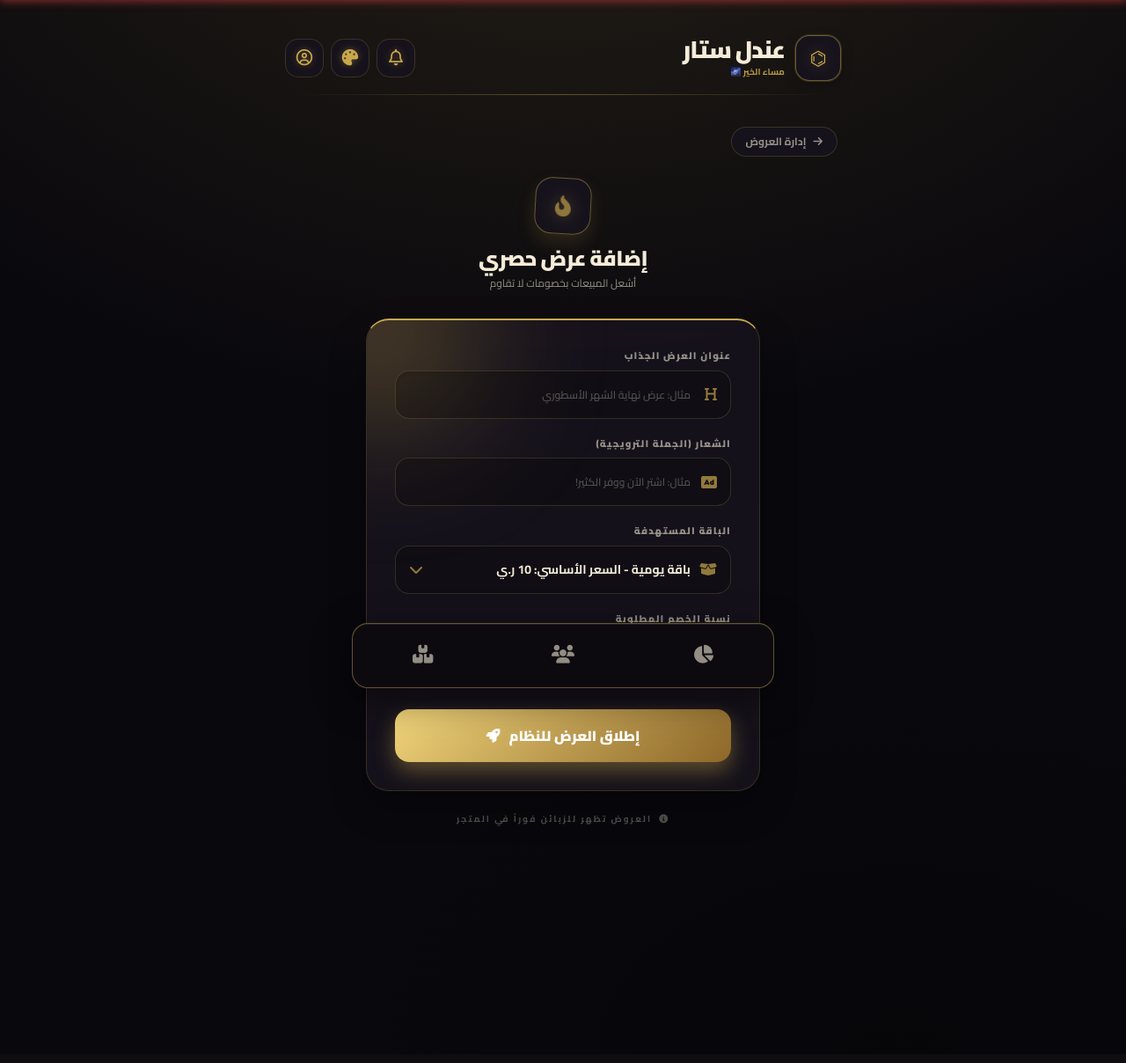
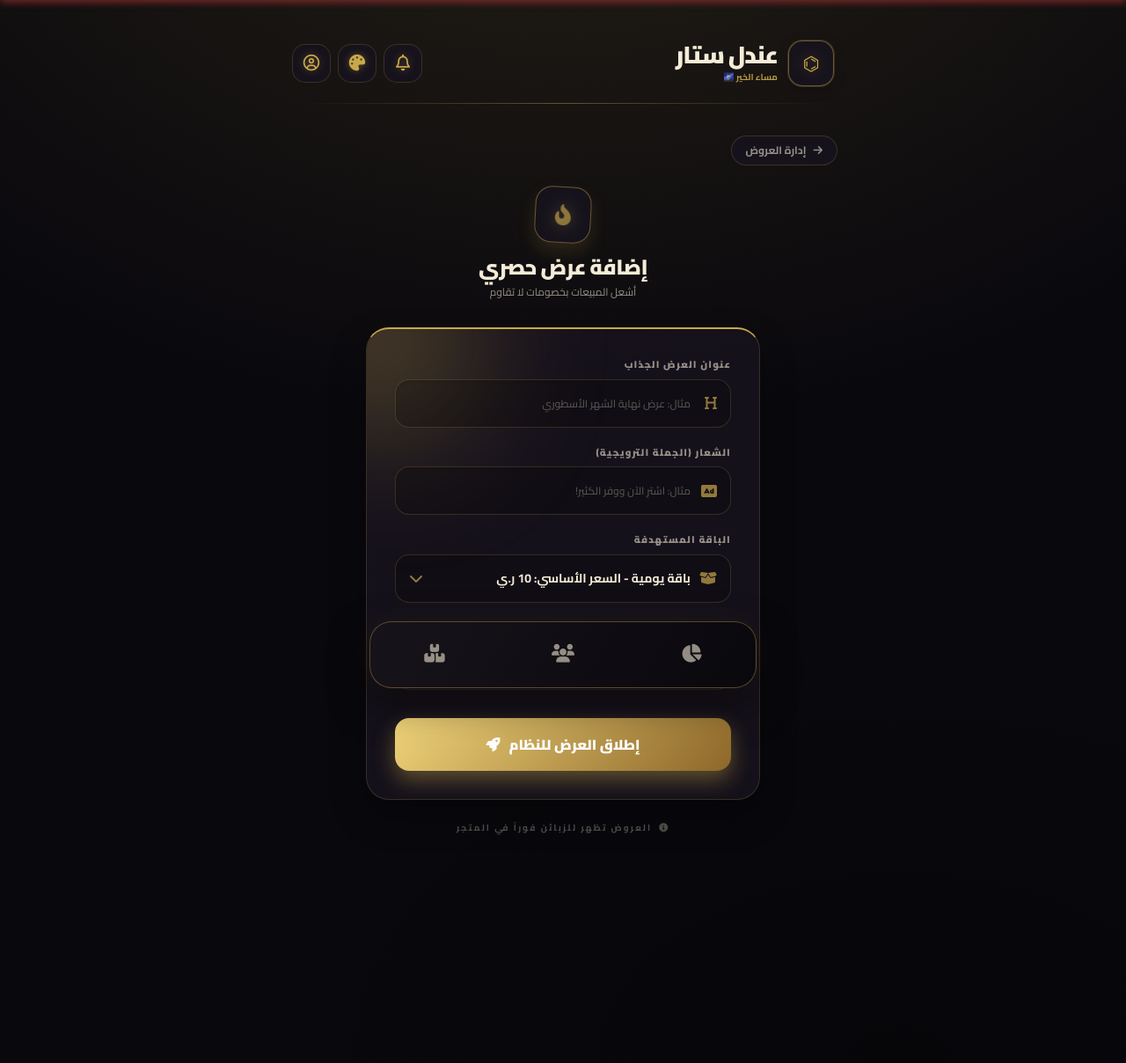
Before and after one commit to bajaberasob-art/andal-star-vip, a Flask app: page /admin/add_offer in a window 1280 px wide. Shown: the whole page at 88% size. Before the commit the page ends 939 px from the top, so only its background shows below. Run offline with Flask 3, Linux system fonts and the light colour scheme; a user stored in the database is signed in; data comes from the database, SQL or seed files in the repository; some libraries are stand-ins or nearby versions; some web fonts are replaced.

Commit message:
Connect independent theme layouts to customer shell

```diff
--- a/templates/base.html
+++ b/templates/base.html
@@ -218,6 +218,7 @@
         [x-cloak] { display: none !important; }
     </style>
     <link rel="stylesheet" href="{{ url_for('static', filename='themes.css') }}">
+    <link rel="stylesheet" href="{{ url_for('static', filename='independent-themes.css') }}">
 </head>
 
 <body x-data="{
@@ -376,7 +377,7 @@
     <div class="orb orb-2"></div>
     <div class="orb orb-3"></div>
 
-    <div>
+    <div class="app-shell" id="appShell">
         <header class="royal-header max-w-2xl mx-auto flex items-center justify-between z-50 relative">
             <div class="flex items-center gap-3">
                 <div class="brand-logo">
@@ -432,7 +433,7 @@
 
     {% if session.get('user_id') %}
         {% if session.get('role') != 'admin' %}
-        <nav class="nav-bar">
+        <nav class="nav-bar theme-nav" aria-label="التنقل الرئيسي">
             <a href="/dashboard" class="nav-item" id="nav-dash" onclick="playGlassSound()">
                 <i class="fa-solid fa-house"></i>
                 <span>الرئيسية</span>
@@ -447,7 +448,7 @@
             </a>
         </nav>
         {% else %}
-        <nav class="nav-bar">
+        <nav class="nav-bar theme-nav" aria-label="التنقل الرئيسي">
             <a href="/admin/dashboard" class="nav-item" id="nav-adash" onclick="playGlassSound()">
                 <i class="fa-solid fa-chart-pie"></i>
                 <span>اللوحة</span>
```
